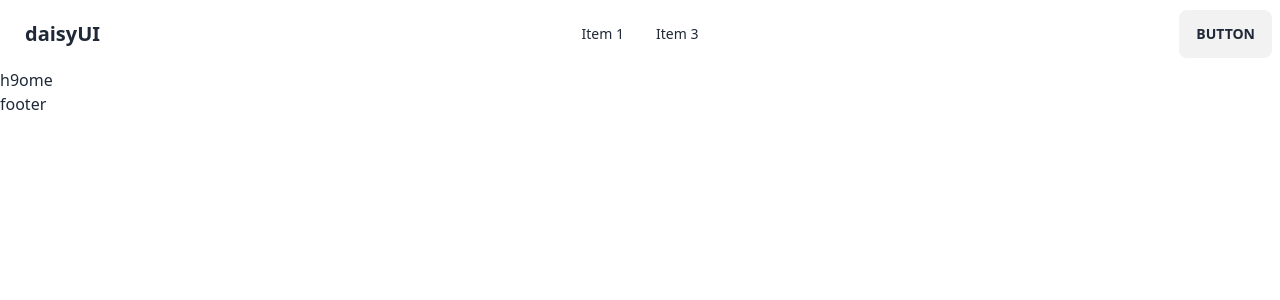
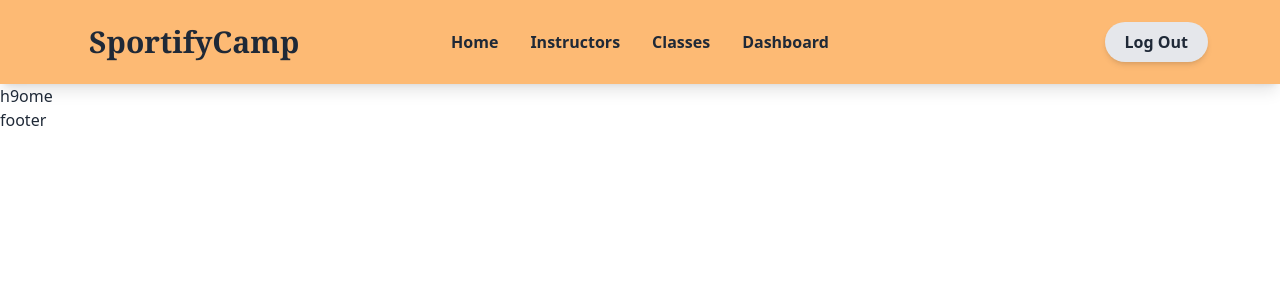
Before and after one commit to Sayemhaque/sportify-camp, a React (Vite) app: page / in a window 1280 px wide. Shown: the top 300 px of the page. Built offline with nearby package versions, Linux system fonts and the light colour scheme.

Commit message:
Navbar added with some routes

```diff
--- a/src/components/Navbar/Navbar.jsx
+++ b/src/components/Navbar/Navbar.jsx
@@ -1,26 +1,52 @@
+import { Link } from "react-router-dom"
 const Navbar = () => {
+    const navLinks = <>
+        <li><Link to='/'>Home</Link></li>
+        <li><Link to='/Instructors'>Instructors</Link></li>
+        <li><Link to='/Classes'>Classes</Link></li>
+        <li><Link to='/Dashboard'>Dashboard</Link></li>
+    </>
+    const user = false;
     return (
-        <div className="navbar bg-base-100">
+        <div className="navbar bg-orange-300 shadow-lg">
+            <div className="navbar md:max-w-6xl mx-auto">
                 <div className="navbar-start">
                     <div className="dropdown">
                         <label tabIndex={0} className="btn btn-ghost lg:hidden">
                             <svg xmlns="http://www.w3.org/2000/svg" className="h-5 w-5" fill="none" viewBox="0 0 24 24" stroke="currentColor"><path strokeLinecap="round" strokeLinejoin="round" strokeWidth="2" d="M4 6h16M4 12h8m-8 6h16" /></svg>
                         </label>
-                    <ul tabIndex={0} className="menu menu-sm dropdown-content mt-3 p-2 shadow bg-base-100 rounded-box w-52">
-                        <li><a>Item 1</a></li>
-                        <li><a>Item 3</a></li>
+                        <ul tabIndex={0} className="menu bg-orange-300 menu-md font-bold dropdown-content mt-3 p-2 shadow  rounded-box w-[300px] h-[200px]">
+                            {navLinks}
+                            {user ? <div className="avatar">
+                                <div className="w-12">
+                                    <img src="https://cdn-icons-png.flaticon.com/512/147/147144.png" />
+                                </div>
+                            </div> : <button className="px-5 py-2 rounded-full font-bold shadow-md bg-gray-200 ">
+                                Log Out
+                            </button>
+                            }
                         </ul>
+
                     </div>
-                <a className="btn btn-ghost normal-case text-xl">daisyUI</a>
+                    {/* website name */}
+                    <a className="btn btn-ghost normal-case md:text-3xl font-bold font-serif">SportifyCamp</a>
                 </div>
-            <div className="navbar-center hidden lg:flex">
-                <ul className="menu menu-horizontal px-1">
-                    <li><a>Item 1</a></li>
-                    <li><a>Item 3</a></li>
+                <div className="navbar-center  hidden lg:flex">
+                    <ul className="menu  font-bold text-[16px]  menu-horizontal px-1">
+                        {navLinks}
                     </ul>
                 </div>
                 <div className="navbar-end">
-                <a className="btn">Button</a>
+                    {user ? <div className="avatar">
+                        <div className="w-12">
+                            <img src="https://cdn-icons-png.flaticon.com/512/147/147144.png" />
+                        </div>
+                    </div> : <button className="px-5 py-2 rounded-full font-bold shadow-md bg-gray-200 ">
+                        Log Out
+                    </button>
+                    }
+                </div>
+
             </div>
         </div>
     );
```
Lines whose indentation alone changed are shown as unchanged.
